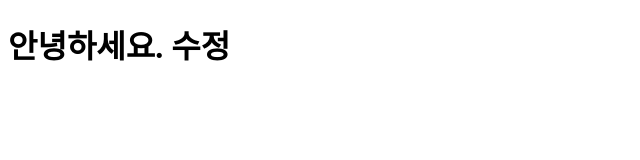
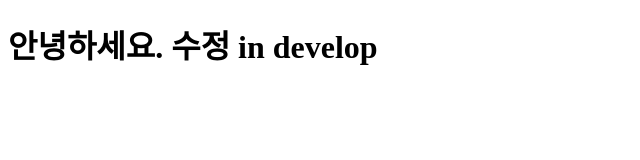
Before and after one commit to yulssemnim1010/ezen_personal_20260226, a plain HTML site: page index.html in a window 1280 px wide. Shown: the whole page, without its empty margins (0-640 px from the left). Drawn offline with Linux system fonts and the light colour scheme.

Commit message:
develop에서 작업

```diff
--- a/index.html
+++ b/index.html
@@ -6,6 +6,6 @@
     <title>Git person project</title>
   </head>
   <body>
-    <h1>안녕하세요. 수정</h1>
+    <h1>안녕하세요. 수정 in develop</h1>
   </body>
 </html>
```
